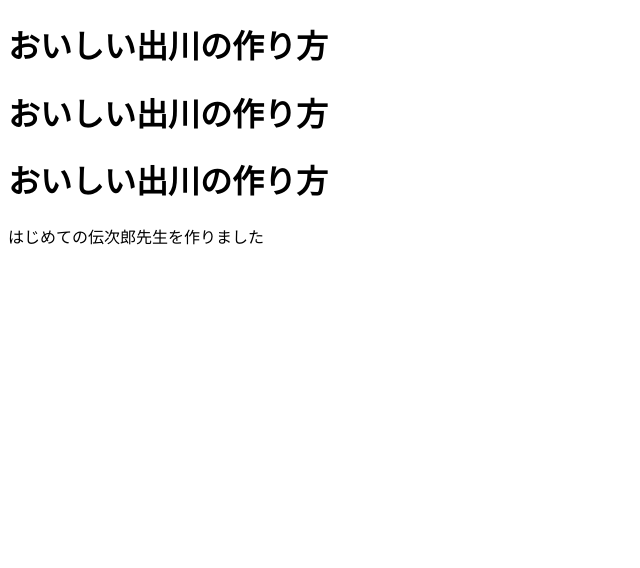
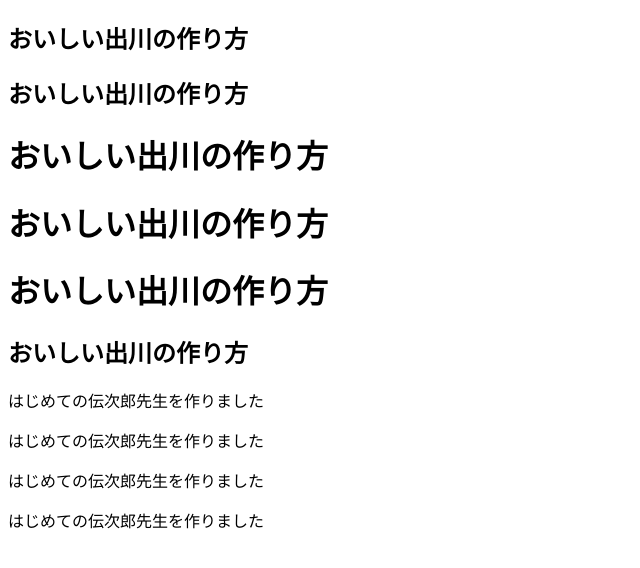
Before and after one commit to isimarumaruisi/proxy, a plain HTML site: page index.html in a window 1280 px wide. Shown: the whole page, without its empty margins (0-640 px from the left). Drawn offline with Linux system fonts and the light colour scheme.

Commit message:
Update index.html

```diff
--- a/index.html
+++ b/index.html
@@ -5,9 +5,15 @@
     <title>出川哲朗</title>
   </head>
   <body>
+    <h2>おいしい出川の作り方</h2>
+    <h2>おいしい出川の作り方</h2>
     <h1>おいしい出川の作り方</h1>
    <h1>おいしい出川の作り方</h1>
     <h1>おいしい出川の作り方</h1>
+    <h2>おいしい出川の作り方</h2>
+    <p>はじめての伝次郎先生を作りました</p>
+    <p>はじめての伝次郎先生を作りました</p>
+    <p>はじめての伝次郎先生を作りました</p>
     <p>はじめての伝次郎先生を作りました</p>
   </body>
 </html>
```
